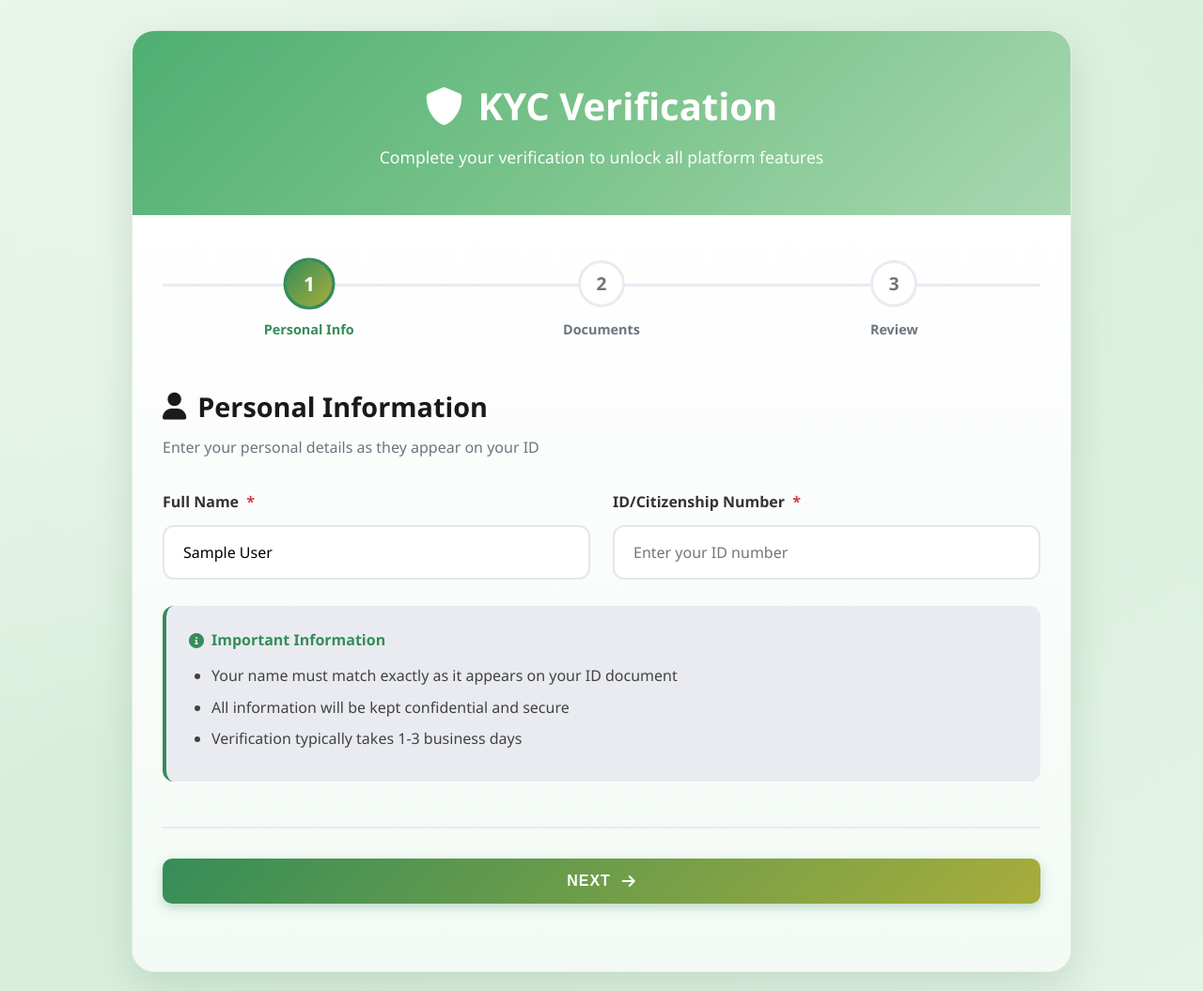
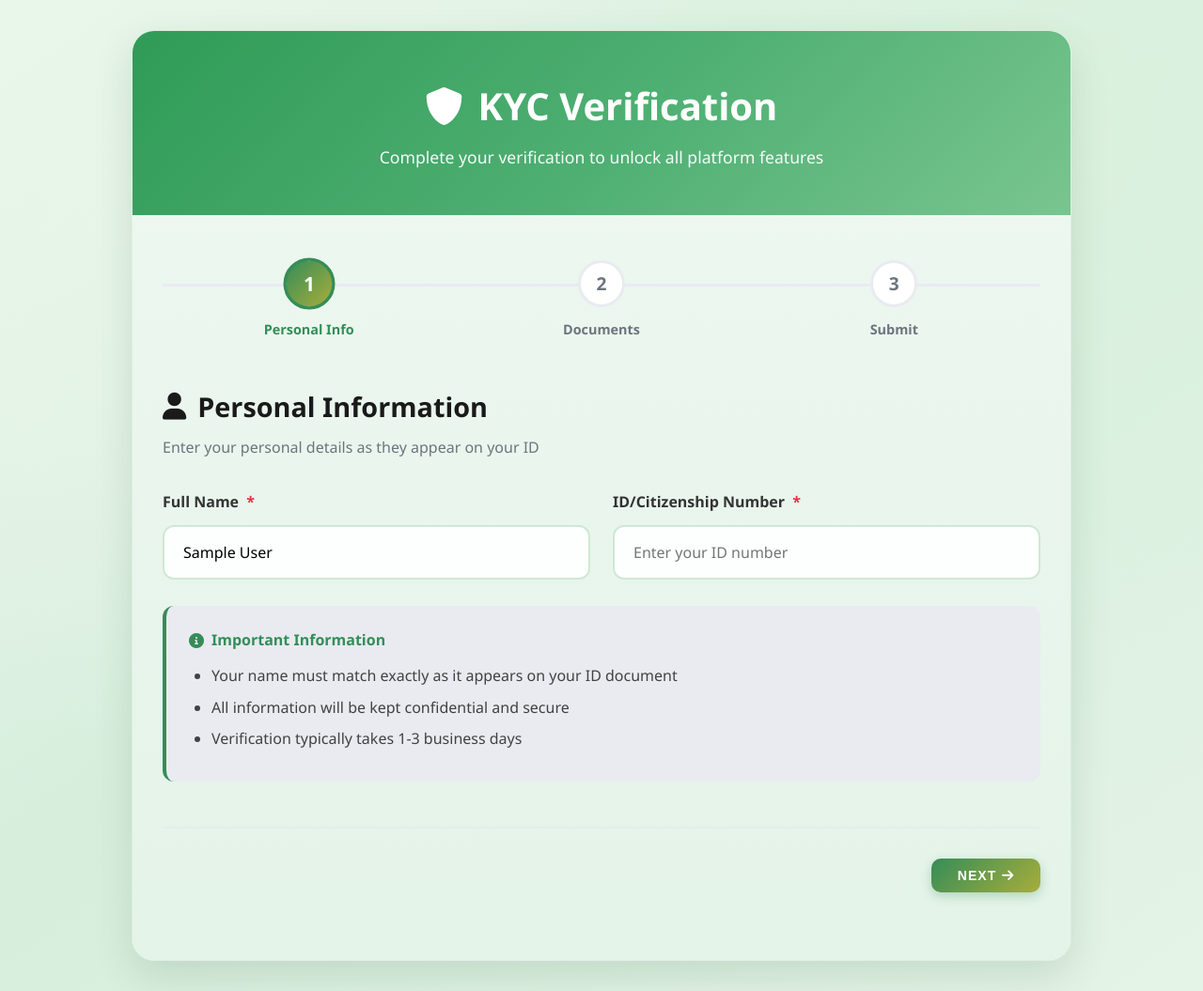
Before and after one commit to nabin134/Nabin-Regmi-Farmity, a Django app: template templates/kyc.html in a window 1280 px wide. Shown: the whole page at 94% size. Run offline with Django 5.2, Linux system fonts and the light colour scheme; the template is opened without the code that fills it, so the values that code supplies are empty; the visitor is signed in with stand-in values (Sample User, id 1).

Commit message:
kyc form updated

```diff
--- a/templates/kyc.html
+++ b/templates/kyc.html
@@ -34,7 +34,7 @@
         }
 
         .kyc-header {
-            background: linear-gradient(135deg, #4EAF72 0%, #7CC48D 52%, #A9D8B1 100%);
+            background: linear-gradient(135deg, #2F9B57 0%, #4EAF72 52%, #79C58F 100%);
             color: white;
             padding: 3rem 2rem;
             text-align: center;
@@ -102,7 +102,7 @@
 
         .wizard-container {
             padding: 3rem 2rem;
-            background: linear-gradient(180deg, rgba(255, 255, 255, 0.96) 0%, rgba(243, 250, 245, 0.96) 100%);
+            background: linear-gradient(180deg, rgba(236, 247, 239, 0.98) 0%, rgba(228, 243, 232, 0.98) 100%);
         }
 
         .wizard-steps {
@@ -229,17 +229,18 @@
         .form-control {
             width: 100%;
             padding: 1rem 1.25rem;
-            border: 2px solid #e5e7eb;
+            border: 2px solid #cfe8d5;
             border-radius: 12px;
             font-size: 1rem;
             transition: all 0.3s;
             font-family: inherit;
+            background: #fcfffd;
         }
 
         .form-control:focus {
             outline: none;
             border-color: #358D58;
-            box-shadow: 0 0 0 4px rgba(53, 141, 88, 0.1);
+            box-shadow: 0 0 0 4px rgba(53, 141, 88, 0.12);
         }
 
         .file-upload-wrapper {
@@ -380,25 +381,41 @@
         .wizard-actions {
             display: flex;
             justify-content: space-between;
+            align-items: center;
             margin-top: 3rem;
             padding-top: 2rem;
             border-top: 2px solid #E9EBF1;
         }
 
         .btn {
-            padding: 0.875rem 2.25rem;
+            padding: 0.6rem 1rem;
             border: none;
             border-radius: 10px;
-            font-size: 1rem;
+            font-size: 0.88rem;
             font-weight: 600;
             cursor: pointer;
             transition: all 0.3s;
             display: inline-flex;
             align-items: center;
-            gap: 0.75rem;
-            min-height: 48px;
-            min-width: 140px;
+            gap: 0.35rem;
+            min-height: 36px;
+            min-width: 96px;
             justify-content: center;
+        }
+
+        .wizard-actions #prevBtn {
+            margin-right: auto;
+        }
+        .wizard-actions #wizardForwardBtn {
+            margin-left: auto;
+        }
+        .wizard-actions #prevBtn,
+        .wizard-actions #wizardForwardBtn {
+            min-width: 90px;
+            max-width: 116px;
+            height: 34px;
+            padding: 0.45rem 0.75rem;
+            white-space: nowrap;
         }
 
         .btn-primary {
@@ -538,7 +569,7 @@
                 </div>
                 <div class="wizard-step" data-step="3">
                     <div class="step-circle">3</div>
-                    <div class="step-label">Review</div>
+                    <div class="step-label">Submit</div>
                 </div>
             </div>
 
@@ -728,9 +759,9 @@
                         <div class="panel-header">
                             <h2>
                                 <i class="fas fa-check-circle"></i>
-                                Review & Submit
+                                Submit
                             </h2>
-                            <p>Please review your information before submitting</p>
+                            <p>Review your details below, then tap Submit to send your verification</p>
                         </div>
 
                         <div class="info-card" style="background: #fff3cd; border-left-color: #ffc107;">
@@ -761,13 +792,9 @@
                         Previous
                     </button>
                     <div style="flex: 1;"></div>
-                    <button type="button" class="btn btn-primary" id="nextBtn" onclick="changeStep(1)">
+                    <button type="button" class="btn btn-primary" id="wizardForwardBtn">
                         Next
                         <i class="fas fa-arrow-right"></i>
-                    </button>
-                    <button type="submit" class="btn btn-primary" id="submitBtn" style="display: none;">
-                        <i class="fas fa-paper-plane"></i>
-                        {% if kyc.status == 'rejected' %}Resubmit KYC{% else %}Submit Verification{% endif %}
                     </button>
                 </div>
             </form>
@@ -844,12 +871,19 @@
 
             // Update buttons
             const prevBtn = document.getElementById('prevBtn');
-            const nextBtn = document.getElementById('nextBtn');
-            const submitBtn = document.getElementById('submitBtn');
+            const forwardBtn = document.getElementById('wizardForwardBtn');
 
             prevBtn.style.display = currentStep > 1 ? 'inline-flex' : 'none';
-            nextBtn.style.display = currentStep < totalSteps ? 'inline-flex' : 'none';
-            submitBtn.style.display = currentStep === totalSteps ? 'inline-flex' : 'none';
+            forwardBtn.style.display = 'inline-flex';
+            if (currentStep < totalSteps) {
+                forwardBtn.type = 'button';
+                forwardBtn.innerHTML = 'Next\n                        <i class="fas fa-arrow-right"></i>';
+                forwardBtn.onclick = function () { changeStep(1); };
+            } else {
+                forwardBtn.type = 'submit';
+                forwardBtn.innerHTML = '<i class="fas fa-paper-plane"></i>\n                        Submit';
+                forwardBtn.onclick = null;
+            }
 
             // Update review summary
             if (currentStep === 3) {
@@ -949,16 +983,19 @@
                 return false;
             }
 
-            window.__kycSubmitting = true;
-            const submitBtn = document.getElementById('submitBtn');
-            if (submitBtn) {
-                submitBtn.disabled = true;
-                submitBtn.textContent = 'Submitting...';
-            }
-
             if (!validateStep(3)) {
                 e.preventDefault();
                 return false;
+            }
+
+            window.__kycSubmitting = true;
+            const forwardBtn = document.getElementById('wizardForwardBtn');
+            if (forwardBtn) {
+                forwardBtn.innerHTML = 'Submitting...';
+                // Defer disabling so the browser does not cancel the actual form submit (WebKit quirk).
+                setTimeout(function () {
+                    forwardBtn.disabled = true;
+                }, 0);
             }
         });
 
```
Also changed, not shown: other parts of templates/kyc.html (+23 -9 lines), db.sqlite3.
